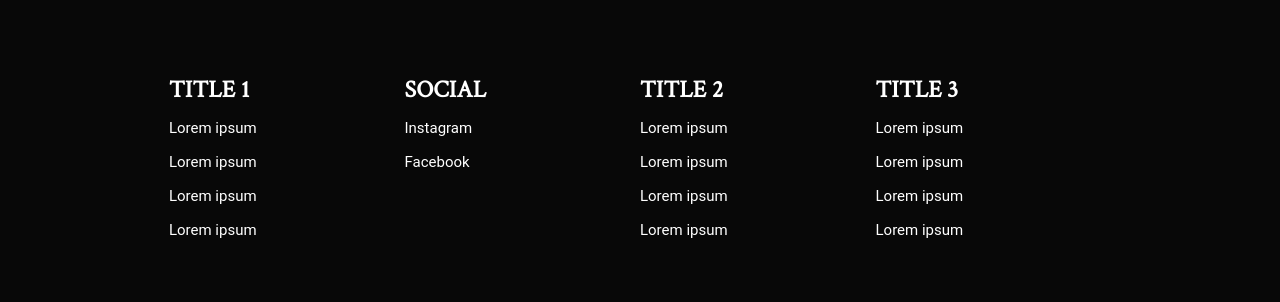
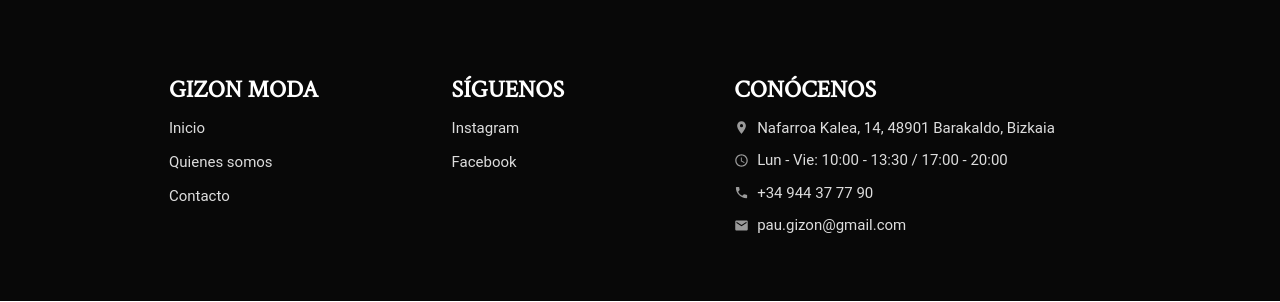
Before and after one commit to amalcaraz/gizon, a React (Create React App) app: page /gizon/contact in a window 1280 px wide. Shown: the part 863-1165 px from the top of the page. Built offline with nearby package versions, Linux system fonts and the light colour scheme.

Commit message:
wip footer

```diff
--- a/src/components/LocationBox.tsx
+++ b/src/components/ContactBox.tsx
@@ -42,19 +42,25 @@ const Icon = styled.span`
 
 const iconColor = '9a9a9a'
 
-export interface LocationBoxProps {
+export interface ContactBoxProps {
 }
 
-export const LocationBox: React.FC<LocationBoxProps> = () => {
+export const ContactBox: React.FC<ContactBoxProps> = () => {
   return (
     <Container>
       <Title>Encuentranos en</Title>
-      <ul>
-        <li><Link target="_blank" href="https://www.google.com/maps/place/Gizon/@43.2956533,-2.9870485,15z/data=!4m5!3m4!1s0x0:0x11b8afcf231e650d!8m2!3d43.2956533!4d-2.9870485"><Icon><MdLocationOn color={iconColor} /></Icon>Nafarroa Kalea, 14, 48901 Barakaldo, Bizkaia</Link></li>
-        <li><Link><Icon><MdSchedule color={iconColor} /></Icon>Lun - Vie: 10:00 - 13:30 / 17:00 - 20:00</Link></li>
-        <li><Link target="_blank" href="tel:+34944377790"><Icon><MdPhone color={iconColor} /></Icon>+34 944 37 77 90</Link></li>
-        <li><Link target="_blank" href="mailto:pau.gizon@gmail.com"><Icon><MdEmail color={iconColor} /></Icon>pau.gizon@gmail.com</Link></li>
-      </ul>
+      <ContactList />
     </Container>
   )
 }
+
+export const ContactList: React.FC = () => {
+  return (
+    <ul>
+      <li><Link target="_blank" href="https://www.google.com/maps/place/Gizon/@43.2956533,-2.9870485,15z/data=!4m5!3m4!1s0x0:0x11b8afcf231e650d!8m2!3d43.2956533!4d-2.9870485"><Icon><MdLocationOn color={iconColor} /></Icon>Nafarroa Kalea, 14, 48901 Barakaldo, Bizkaia</Link></li>
+      <li><Link><Icon><MdSchedule color={iconColor} /></Icon>Lun - Vie: 10:00 - 13:30 / 17:00 - 20:00</Link></li>
+      <li><Link target="_blank" href="tel:+34944377790"><Icon><MdPhone color={iconColor} /></Icon>+34 944 37 77 90</Link></li>
+      <li><Link target="_blank" href="mailto:pau.gizon@gmail.com"><Icon><MdEmail color={iconColor} /></Icon>pau.gizon@gmail.com</Link></li>
+    </ul>
+  )
+}
--- a/src/components/Footer.tsx
+++ b/src/components/Footer.tsx
@@ -1,50 +1,92 @@
 import React from 'react';
+import { NavLink } from 'react-router-dom';
 import styled from 'styled-components'
+import { routes } from '../core/routes';
+import { ContactList } from './ContactBox';
 import { Container } from './Container';
+import logo2 from '../resources/img/logo2.png';
+import { device } from '../styles';
+
+const LogoImg = styled.img`
+  height: 80px;
+  margin-left: -10px;
+
+  @media ${device.tablet} {
+    height: 100px;
+  }
+`
 
 const FooterContainer = styled.footer`
   background-color: #080808;
-  padding-top: 97px;
-  padding-bottom: 59px;
+  padding: 20px 0;
 
-  && li {
+  @media ${device.tablet} {
+    padding-top: 97px;
+    padding-bottom: 59px;
+  }
+`
+
+const FooterGrid = styled.nav`
+  display: grid;
+
+  @media ${device.tablet} {
+    grid-template-columns: repeat(2, 50%);
+    grid-template-rows: repeat(2, 1fr);
+  }
+
+  @media ${device.laptop} {
+    grid-template-columns: repeat(2, 30%) 40%;
+    grid-template-rows: repeat(1, 1fr);
+  }
+
+  @media ${device.laptopL} {
+    grid-template-columns: repeat(3, 22%) 32%;
+    grid-template-rows: repeat(1, 1fr);
+  }
+
+  & li {
+    padding-bottom: 10px;
     line-height: 22px;
-    padding: 0 0 10px;
   }
 
   && a {
     font-size: 15px;
     font-family: "Roboto", sans-serif;
-    color: #fff;
+    font-size: 15px;
+    color: #ddd;
 
-    &:after {
-      background-color: #fff;
+    &.active::after {
+      opacity: 0;
     }
-  }
 
-`
-
-const FooterGrid = styled.nav`
-  display: grid;
-  grid-template-columns: repeat(4, 25%);
-
-  && li {
-    line-height: 22px;
-    padding: 0 0 10px;
-  }
-
-  && a {
-    font-size: 15px;
-    font-family: "Roboto", sans-serif;
-    color: #fff;
-
-    &:after {
+    &:hover::after {
+      opacity: 1;
       background-color: #fff;
     }
   }
 `
 
-const FooterCol = styled.div``
+const FooterCol = styled.div`
+  margin: 20px 0;
+
+  @media ${device.tablet} {
+    margin: 0;
+  }
+
+  &:last-child li {
+    padding-bottom: 2px;
+  }
+`
+
+const LogoFooterCol = styled(FooterCol)`
+  @media ${device.laptop} {
+    display: none;
+  }
+
+  @media ${device.laptopL} {
+    display: block;
+  }
+`
 
 const ColumnTitle = styled.h5`
   font-family: "Crimson Text", sans-serif;
@@ -63,39 +105,27 @@ export const Footer: React.FC = () => {
     <FooterContainer>
       <Container>
         <FooterGrid>
+          <LogoFooterCol>
+            <LogoImg src={logo2}></LogoImg>
+          </LogoFooterCol>
           <FooterCol>
-            <ColumnTitle>Title 1</ColumnTitle>
-            <ul>
-              <li><a href="">Lorem ipsum</a></li>
-              <li><a href="">Lorem ipsum</a></li>
-              <li><a href="">Lorem ipsum</a></li>
-              <li><a href="">Lorem ipsum</a></li>
-            </ul>
+            <ColumnTitle>Gizon Moda</ColumnTitle>
+            {routes.filter(({ nav }) => !!nav).map(({ path, name, exact }) => (
+              <ul>
+                <li><NavLink to={path}>{name}</NavLink></li>
+              </ul>
+            ))}
           </FooterCol>
           <FooterCol>
-            <ColumnTitle>Social</ColumnTitle>
+            <ColumnTitle>Síguenos</ColumnTitle>
             <ul>
               <li><a href="https://www.instagram.com/gizon_moda_hombre/" target="_blank">Instagram</a></li>
               <li><a href="https://www.facebook.com/GizonModaHombre" target="_blank">Facebook</a></li>
             </ul>
           </FooterCol>
           <FooterCol>
-            <ColumnTitle>Title 2</ColumnTitle>
-            <ul>
-              <li><a href="">Lorem ipsum</a></li>
-              <li><a href="">Lorem ipsum</a></li>
-              <li><a href="">Lorem ipsum</a></li>
-              <li><a href="">Lorem ipsum</a></li>
-            </ul>
-          </FooterCol>
-          <FooterCol>
-            <ColumnTitle>Title 3</ColumnTitle>
-            <ul>
-              <li><a href="">Lorem ipsum</a></li>
-              <li><a href="">Lorem ipsum</a></li>
-              <li><a href="">Lorem ipsum</a></li>
-              <li><a href="">Lorem ipsum</a></li>
-            </ul>
+            <ColumnTitle>Conócenos</ColumnTitle>
+            <ContactList />
           </FooterCol>
         </FooterGrid>
       </Container>
--- a/src/components/Header.tsx
+++ b/src/components/Header.tsx
@@ -1,6 +1,5 @@
 import React, { useCallback, useState } from 'react';
 import styled from 'styled-components';
-import { MenuIcon } from './common/MenuIcon';
 import { Nav } from './Nav';
 import logo from '../resources/img/logo.png';
 import { boxPadding, device, headerHeight, headerHeightM } from '../styles';
@@ -32,7 +31,7 @@ const LogoContainer = styled.div`
   justify-content: center;
 
   @media ${device.tablet} {
-    height: 55%;
+    height: 60%;
     flex: 0 1 auto;
     display: block;
   }
--- a/src/pages/Contact.tsx
+++ b/src/pages/Contact.tsx
@@ -1,6 +1,6 @@
 import React from 'react';
 import styled from 'styled-components'
-import { LocationBox } from '../components/LocationBox';
+import { ContactBox } from '../components/ContactBox';
 
 const Map = styled.iframe`
   position: relative;
@@ -9,7 +9,7 @@ const Map = styled.iframe`
   height: 500px;
 `
 
-const LocationBoxWrap = styled.div`
+const ContactWrap = styled.div`
   display: flex;
   justify-content: center;
 `
@@ -24,9 +24,9 @@ export const Contact: React.FC = () => {
   return (
     <>
       <Map src="https://www.google.com/maps/embed?pb=!1m18!1m12!1m3!1d2903.891540290555!2d-2.9892781842568117!3d43.295592979135066!2m3!1f0!2f0!3f0!3m2!1i1024!2i768!4f13.1!3m3!1m2!1s0xd4e5a7a0368b471%3A0x11b8afcf231e650d!2sGizon!5e0!3m2!1ses!2ses!4v1609540656970!5m2!1ses!2ses" width="600" height="450" frameBorder="0" allowFullScreen={false} aria-hidden="false" tabIndex={0}></Map>
-      <LocationBoxWrap>
-        <LocationBox />
-      </LocationBoxWrap>
+      <ContactWrap>
+        <ContactBox />
+      </ContactWrap>
     </>
   )
 }
```
Also changed, not shown: src/resources/img/logo2.png (added).
